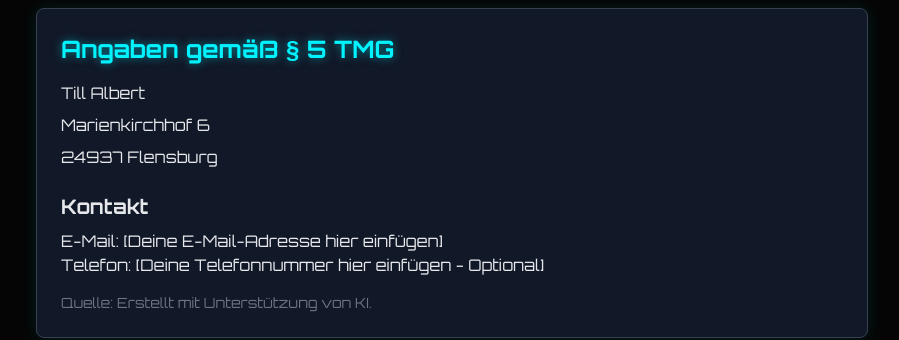
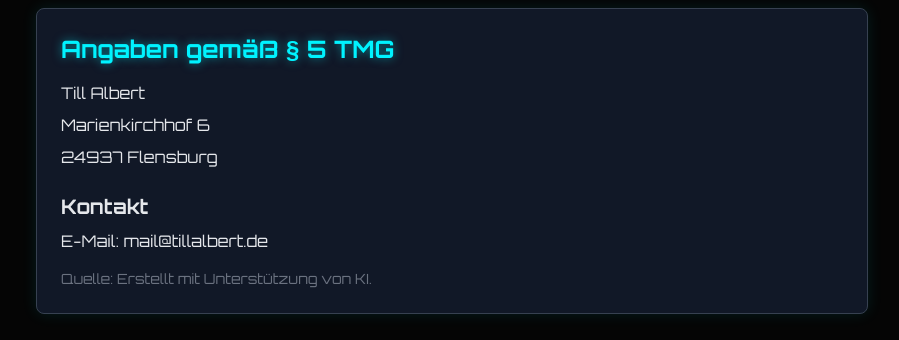
Before and after one commit to Zukunftsbastler/NeonSurvivor, a website: page impressum.html in a window 1280 px wide. Shown: the part 170-510 px from the top of the page, without its empty margins (188-1087 px from the left). Drawn offline with nearby package versions, Linux system fonts and the light colour scheme.

Commit message:
Impressum angepasst

```diff
--- a/impressum.html
+++ b/impressum.html
@@ -29,8 +29,7 @@
         <p class="mb-4">24937 Flensburg</p>
 
         <h3 class="text-xl font-bold mb-2 mt-6">Kontakt</h3>
-        <p>E-Mail: [Deine E-Mail-Adresse hier einfügen]</p>
-        <p>Telefon: [Deine Telefonnummer hier einfügen - Optional]</p>
+        <p>E-Mail: mail@tillalbert.de</p>
 
         <p class="mt-4 text-sm text-gray-500">Quelle: Erstellt mit Unterstützung von KI.</p>
     </div>
```
